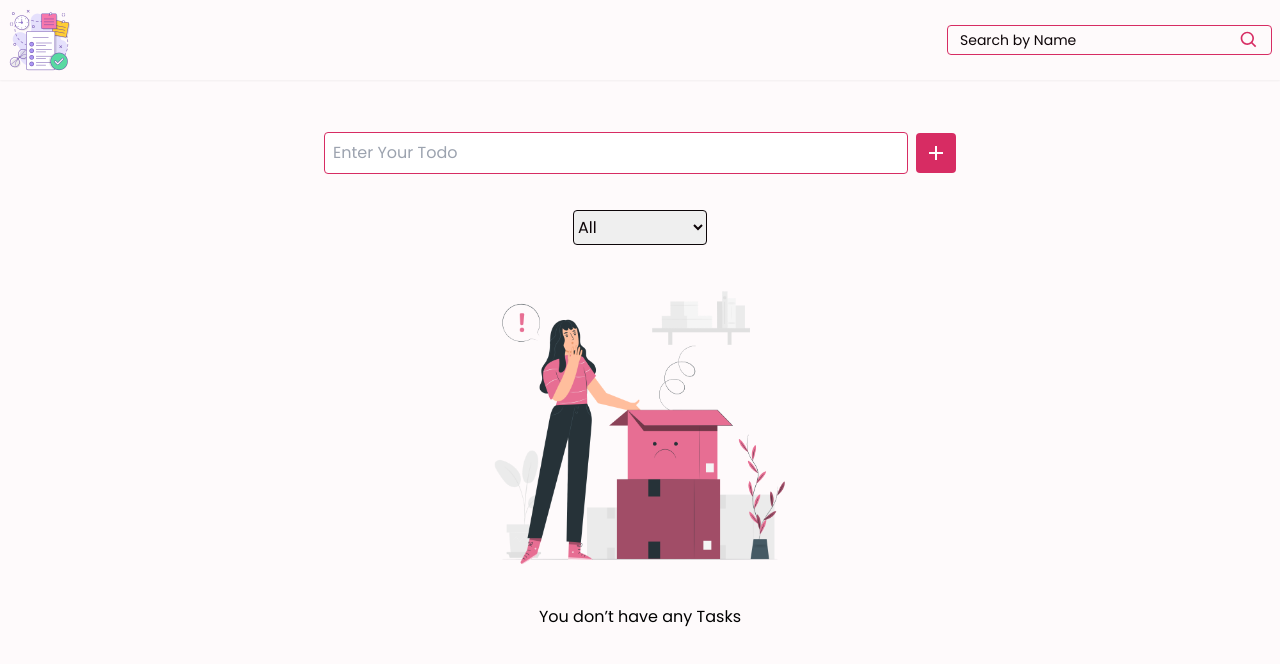
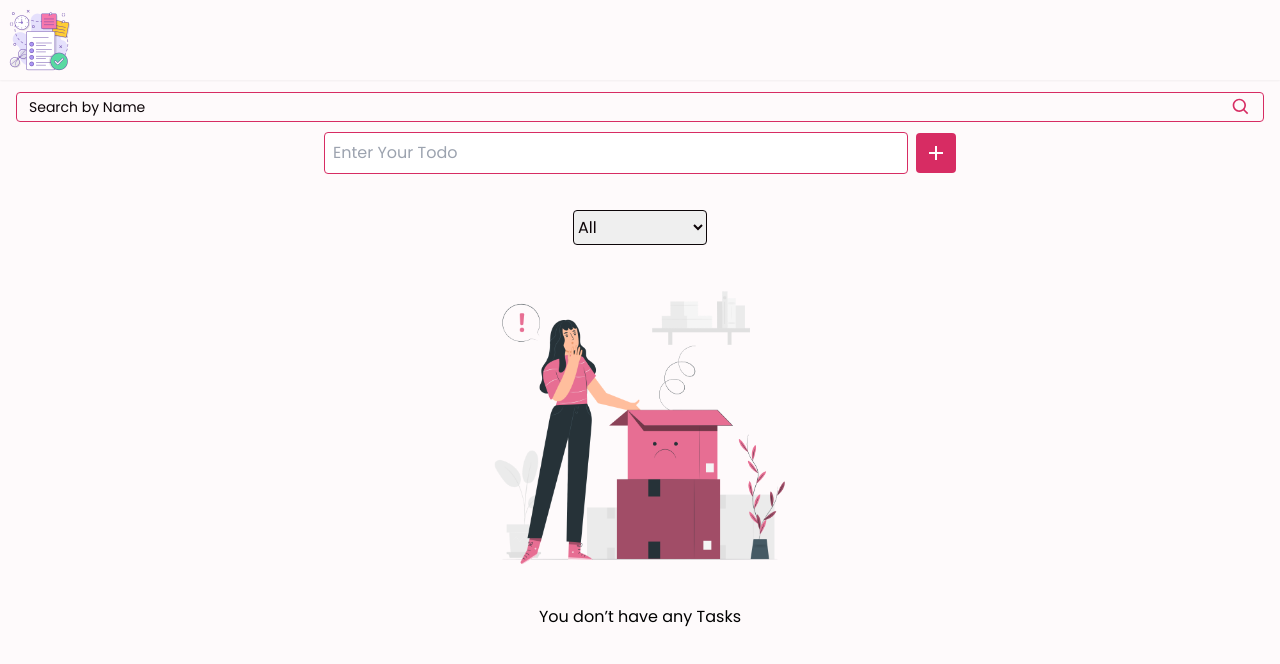
Before and after one commit to alaashalaby/todo-app, a React (Vite) app: page / in a window 1280 px wide. Shown: the top 664 px of the page. Built offline with nearby package versions, Linux system fonts and the light colour scheme.

Commit message:
Add animation to SearchBar using framer-motion & change display of SearchBar

```diff
--- a/src/components/SearchBar.tsx
+++ b/src/components/SearchBar.tsx
@@ -1,15 +1,24 @@
 import { BiSearch } from "react-icons/bi";
 import { useAppDispatch, useAppSelector } from "../app/hooks";
 import { setSearchQuery } from "../rtk/features/todos/todoSlice";
+import { motion } from "framer-motion";
 const SearchBar = () => {
-  const searchQuery = useAppSelector(state => state.todoReducer.searchQuery)
-  const dispatch = useAppDispatch()
+  const searchQuery = useAppSelector((state) => state.todoReducer.searchQuery);
+  const dispatch = useAppDispatch();
   const handleSearchQueryChange = (e: React.ChangeEvent<HTMLInputElement>) => {
-    dispatch(setSearchQuery(e.target.value))
-  }
+    dispatch(setSearchQuery(e.target.value));
+  };
   return (
+    <motion.div
+      initial={{ x: "100%" }}
+      animate={{ x: 0 }}
+      exit={{ x: "100%" }}
+      transition={{ duration: 0.5 }}
+      className="absolute top-20 right-0 w-full h-full
+   mt-3 mb-10 px-4"
+    >
       <form>
-      <div className="flex items-center gap-2 px-3 py-1 rounded border border-[#D72C63]">
+        <div className="flex items-center justify-between gap-2 px-3 py-1 rounded border border-[#D72C63]">
           <input
             type="text"
             placeholder="Search by Name"
@@ -21,6 +30,7 @@ const SearchBar = () => {
           <BiSearch fontSize="20" color="#D72C63" />
         </div>
       </form>
+    </motion.div>
   );
 };
 
```
Lines whose indentation alone changed are shown as unchanged.
